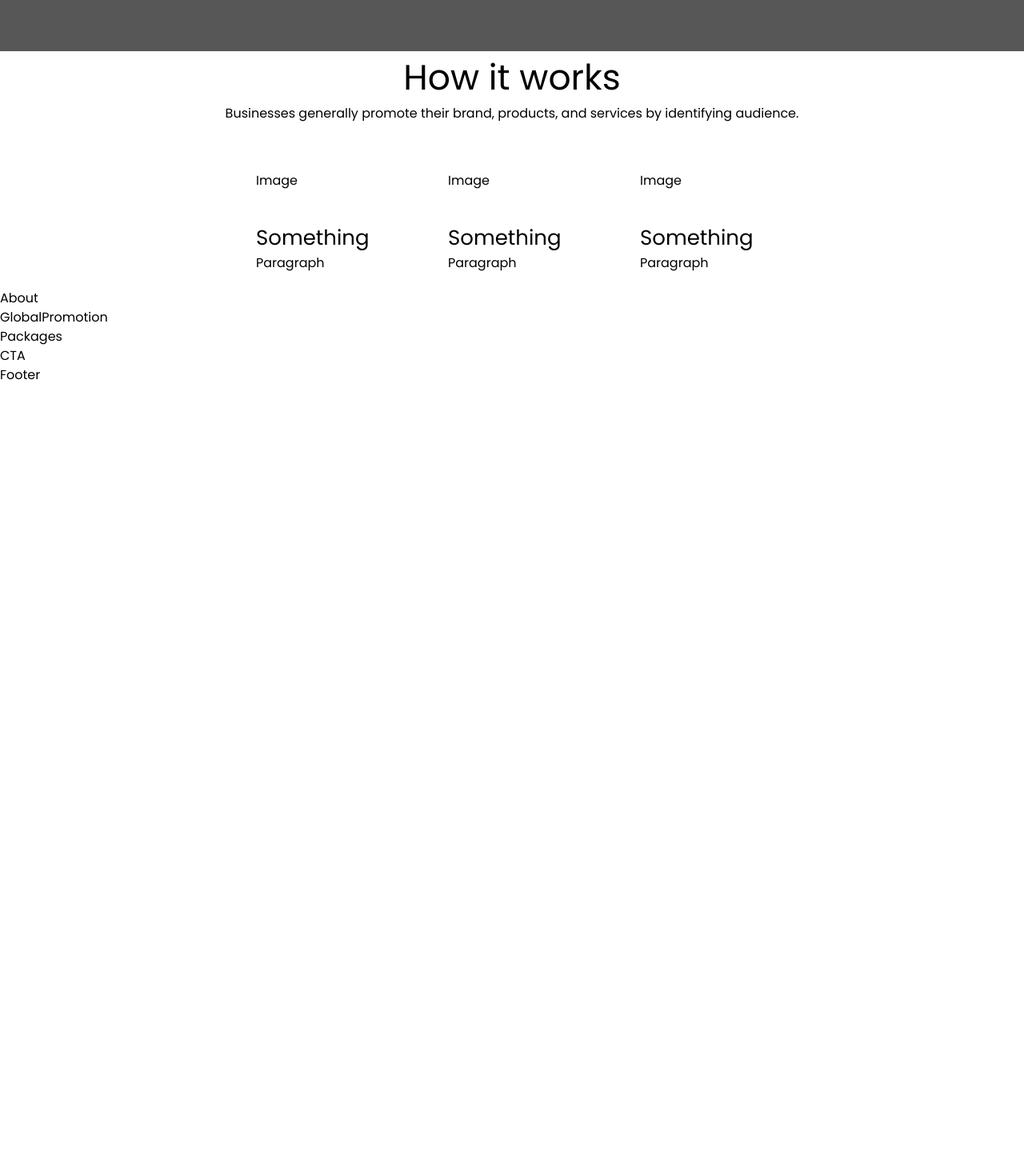
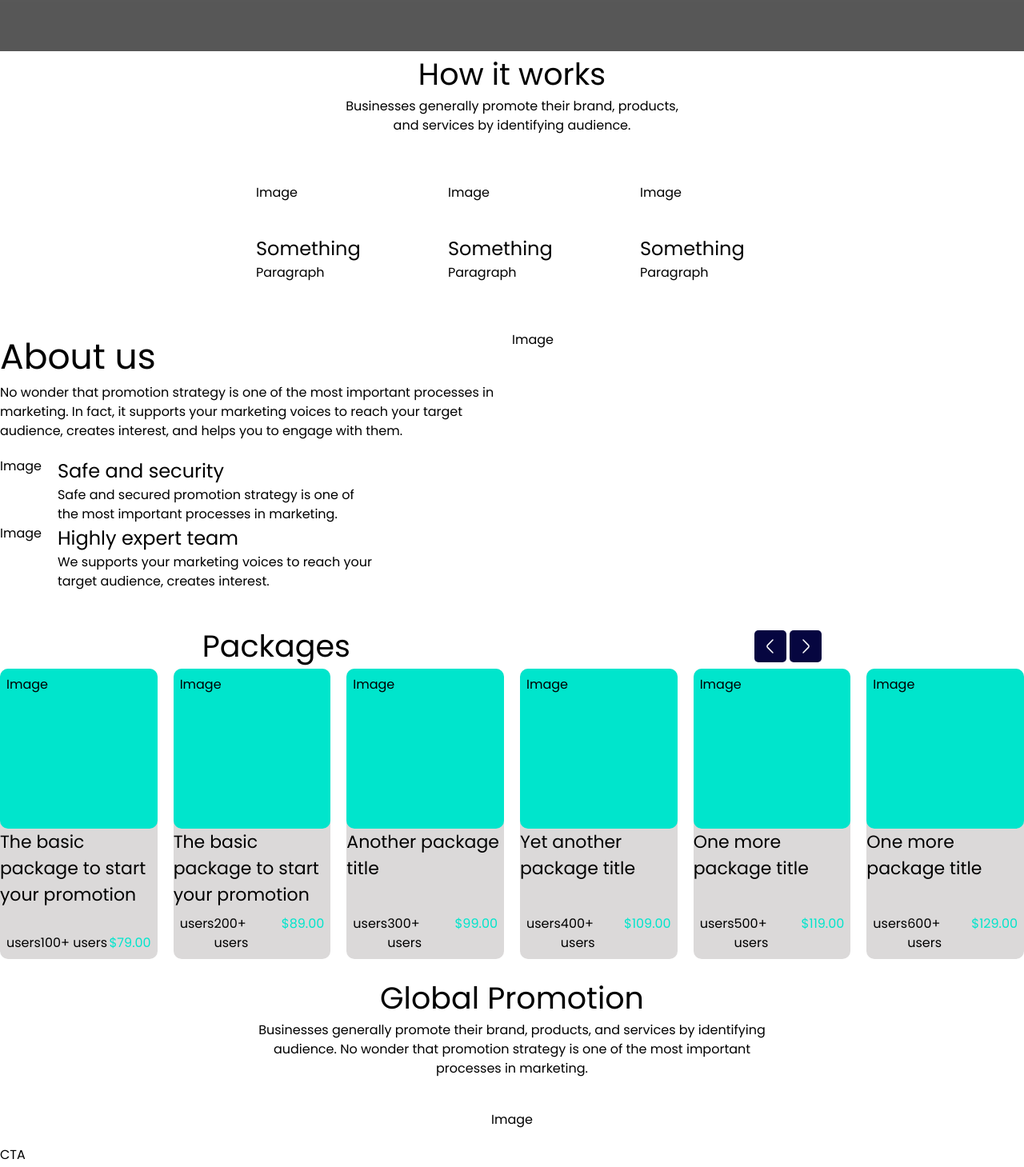
Before and after one commit to JewelShahi/influxify, a Next.js app: page / in a window 1280 px wide. Shown: the part 760-2219 px from the top of the page at 80% size. Before the commit the page ends 1241 px from the top, so only its background shows below. Built offline with nearby package versions, Linux system fonts and the light colour scheme.

Commit message:
most of the structure is done

```diff
--- a/app/components/About.jsx
+++ b/app/components/About.jsx
@@ -1,9 +1,42 @@
-import React from 'react'
+import React from "react";
 
 const About = () => {
   return (
-    <div>About</div>
-  )
-}
+    <div className="flex flex-row my-10">
+      <div className="flex-1 flex-col">
+        <h1 className="text-h1">About us</h1>
+        <p>
+          No wonder that promotion strategy is one of the most important
+          processes in marketing. In fact, it supports your marketing voices to
+          reach your target audience, creates interest, and helps you to engage
+          with them.
+        </p>
+        <div className="flex flex-row gap-5 mt-5">
+          <p>Image</p>
+          <div className="flex flex-col">
+            <h4 className="text-h4">Safe and security</h4>
+            <p className="w-[400px]">
+              Safe and secured promotion strategy is one of the most important
+              processes in marketing.
+            </p>
+          </div>
+        </div>
+        <div className="flex flex-row gap-5">
+          <p>Image</p>
+          <div className="flex flex-col">
+            <h4 className="text-h4">Highly expert team</h4>
+            <p className="w-[400px]">
+              We supports your marketing voices to reach your target audience,
+              creates interest.
+            </p>
+          </div>
+        </div>
+      </div>
+      <div className="flex-1 mx-2">
+        <p>Image</p>
+      </div>
+    </div>
+  );
+};
 
-export default About
+export default About;
--- a/app/components/GlobalPromotion.jsx
+++ b/app/components/GlobalPromotion.jsx
@@ -1,9 +1,19 @@
-import React from 'react'
+import React from "react";
 
 const GlobalPromotion = () => {
   return (
-    <div>GlobalPromotion</div>
-  )
-}
+    <div className="flex flex-col justify-center items-center p-5">
+      <h2 className="text-h2">Global Promotion</h2>
+      <p className="w-[650px] text-center">
+        Businesses generally promote their brand, products, and services by
+        identifying audience. No wonder that promotion strategy is one of the
+        most important processes in marketing.
+      </p>
+      <div className="mt-10">
+        <p>Image</p>
+      </div>
+    </div>
+  );
+};
 
-export default GlobalPromotion
+export default GlobalPromotion;
--- a/app/components/Hero.jsx
+++ b/app/components/Hero.jsx
@@ -3,16 +3,20 @@ import Image from "next/image";
 
 const Hero = () => {
   return (
-    <div className="min-h-screen w-full bg-black/70"> {/* bg-heroBg */}
+    <div className="min-h-screen w-full bg-black/70">
+      {" "}
+      {/* bg-heroBg */}
       <div>
-        <h1>Perfect place for your business promotion</h1>
-        <p>
+        <h2 className="text-h2">Perfect place for your business promotion</h2>
+        <p className="w-[450px]">
           Businesses generally promote their brand, products, and services by
           identifying audience.
         </p>
         {/* Button for getting started and a videoplayer */}
         <div>
-          <button className="bg-primary">Get Started</button>
+          <button className="text-white transition ease-in-out delay-[50ms] bg-black hover:bg-primary-hover duration-[150ms] p-[10px] m-[2px] rounded-standard">
+            Get Started
+          </button>
           <svg
             xmlns="http://www.w3.org/2000/svg"
             width="120"
@@ -117,14 +121,11 @@ const Hero = () => {
               </div>
             </div>
             <p className="text-gray">
-              There’s no shortage of ideas, what’s missing is the will to
-              execute them – <b>Seth Godin</b>
+              There's no shortage of ideas, what's missing is the will to
+              execute them - <b>Seth Godin</b>
             </p>
           </div>
         </div>
-      </div>
-      <div>
-
       </div>
     </div>
   );
--- a/app/components/HowItWorks.jsx
+++ b/app/components/HowItWorks.jsx
@@ -5,8 +5,8 @@ const HowItWorks = () => {
     <div className="w-auto">
       <div>
         <div className="flex justify-center flex-col items-center mb-10">
-          <h1 className="text-h1">How it works</h1>
-          <p>
+          <h2 className="text-h2">How it works</h2>
+          <p className="w-[450px] text-center">
             Businesses generally promote their brand, products, and services by
             identifying audience.
           </p>
--- a/app/components/Navbar.jsx
+++ b/app/components/Navbar.jsx
@@ -27,7 +27,7 @@ const Navbar = () => {
           </Link>
         </div>
         <div className="flex w-auto flex-row">
-          <ul className="flex flex-row gap-5 font-semibold font-[Arial]">
+          <ul className="flex flex-row gap-5 font-medium font-[Arial]">
             <Link href={"/"} className="text-gray transition hover:text-secondary duration-150">
               <li>Home</li>
             </Link>
--- a/app/components/Packages.jsx
+++ b/app/components/Packages.jsx
@@ -1,9 +1,112 @@
-import React from 'react'
+import React from "react";
+
+const PackageCard = ({ title, users, price }) => (
+  <div className="flex flex-col w-[300px] mh-[300px] bg-[#dbd9d9] rounded-standard">
+    <p className="w-[100%] h-[200px] bg-secondary p-2 rounded-standard">Image</p>
+    <h5 className="text-h5 w-[100%]">{title}</h5>
+    <div className="flex flex-row justify-between mt-auto p-2">
+      <div className="flex flex-row">
+        <p>users </p>
+        <p>{users}</p>
+      </div>
+      <p className="text-secondary">{price}</p>
+    </div>
+  </div>
+);
 
 const Packages = () => {
+  // Define an array of data for the repeated elements
+  const packageData = [
+    {
+      title: "The basic package to start your promotion",
+      users: "100+ users",
+      price: "$79.00",
+    },
+    {
+      title: "The basic package to start your promotion",
+      users: "200+ users",
+      price: "$89.00",
+    },
+    {
+      title: "Another package title",
+      users: "300+ users",
+      price: "$99.00",
+    },
+    {
+      title: "Yet another package title",
+      users: "400+ users",
+      price: "$109.00",
+    },
+    {
+      title: "One more package title",
+      users: "500+ users",
+      price: "$119.00",
+    },
+    {
+      title: "One more package title",
+      users: "600+ users",
+      price: "$129.00",
+    },
+  ];
+
   return (
-    <div>Packages</div>
-  )
-}
+    <div>
+      <div className="flex justify-around flex-row">
+        <h2 className="text-h2">Packages</h2>
+        {/* arrow container div */}
+        <div className="flex flex-row gap-1">
+          {/* left arrow */}
+          <button>
+            <svg
+              xmlns="http://www.w3.org/2000/svg"
+              width="24"
+              height="24"
+              viewBox="0 0 24 24"
+              fill="none"
+              className="text-white bg-primary hover:bg-secondary transition-all duration-300 ease-in-out p-2 w-[40px] h-auto rounded-[5px]"
+            >
+              <g id="vuesax/outline/arrow-left">
+                <g id="arrow-left">
+                  <path
+                    id="Vector"
+                    d="M15 3.33C14.81 3.33 14.62 3.4 14.47 3.55L7.95 10.07C6.89 11.13 6.89 12.87 7.95 13.93L14.47 20.45C14.76 20.74 15.24 20.74 15.53 20.45C15.82 20.16 15.82 19.68 15.53 19.39L9.01 12.87C8.53 12.39 8.53 11.61 9.01 11.13L15.53 4.61C15.82 4.32 15.82 3.84 15.53 3.55C15.38 3.41 15.19 3.33 15 3.33Z"
+                    fill="white"
+                  />
+                </g>
+              </g>
+            </svg>
+          </button>
+          {/* right arrow */}
+          <button>
+            <svg
+              xmlns="http://www.w3.org/2000/svg"
+              width="24"
+              height="24"
+              viewBox="0 0 24 24"
+              fill="none"
+              className="text-white bg-primary hover:bg-secondary transition-all duration-300 ease-in-out p-2 w-[40px] h-auto rounded-[5px]"
+            >
+              <g id="vuesax/outline/arrow-right">
+                <g id="arrow-right">
+                  <path
+                    id="Vector"
+                    d="M9 3.33C9.19 3.33 9.38 3.4 9.53 3.55L16.05 10.07C17.11 11.13 17.11 12.87 16.05 13.93L9.53 20.45C9.24 20.74 8.76 20.74 8.47 20.45C8.18 20.16 8.18 19.68 8.47 19.39L14.99 12.87C15.47 12.39 15.47 11.61 14.99 11.13L8.47 4.61C8.18 4.32 8.18 3.84 8.47 3.55C8.62 3.41 8.81 3.33 9 3.33Z"
+                    fill="white"
+                  />
+                </g>
+              </g>
+            </svg>
+          </button>
+        </div>
+      </div>
+      {/* container for the cards */}
+      <div className="flex justify-end overflow-x-auto gap-5">
+        {packageData.map((item, index) => (
+          <PackageCard key={index} {...item} />
+        ))}
+      </div>
+    </div>
+  );
+};
 
-export default Packages
+export default Packages;
--- a/app/globals.css
+++ b/app/globals.css
@@ -1,5 +1,4 @@
 @import url('https://fonts.googleapis.com/css2?family=Poppins:ital,wght@0,200;0,300;0,400;0,500;0,600;0,700;0,800;0,900;1,200;1,300;1,400;1,500;1,600;1,700;1,800&display=swap');
-
 @tailwind base;
 @tailwind components;
 @tailwind utilities;
@@ -8,5 +7,5 @@
     margin: 0;
     padding: 0;
     box-sizing: border-box;
-    font-family: "Poppins", sans-serif;
+    font-family: "Poppins", sans-serif !important;
 }
--- a/app/page.js
+++ b/app/page.js
@@ -12,8 +12,8 @@ export default function Home() {
       <Hero />
       <HowItWorks/>
       <About />
+      <Packages />
       <GlobalPromotion />
-      <Packages />
       <CTA />
     </main>
   );
--- a/tailwind.config.js
+++ b/tailwind.config.js
@@ -24,11 +24,11 @@ module.exports = {
     },
     fontSize: {
       'h1': '44px',
-      'h2': '36px',
-      'h3': '28px',
-      'h4': '26px',
-      'h5': '24px',
-      'h6': '22px',
+      'h2': '38px',
+      'h3': '26px',
+      'h4': '24px',
+      'h5': '22px',
+      'h6': '20px',
     }
   },
   plugins: [],
```
